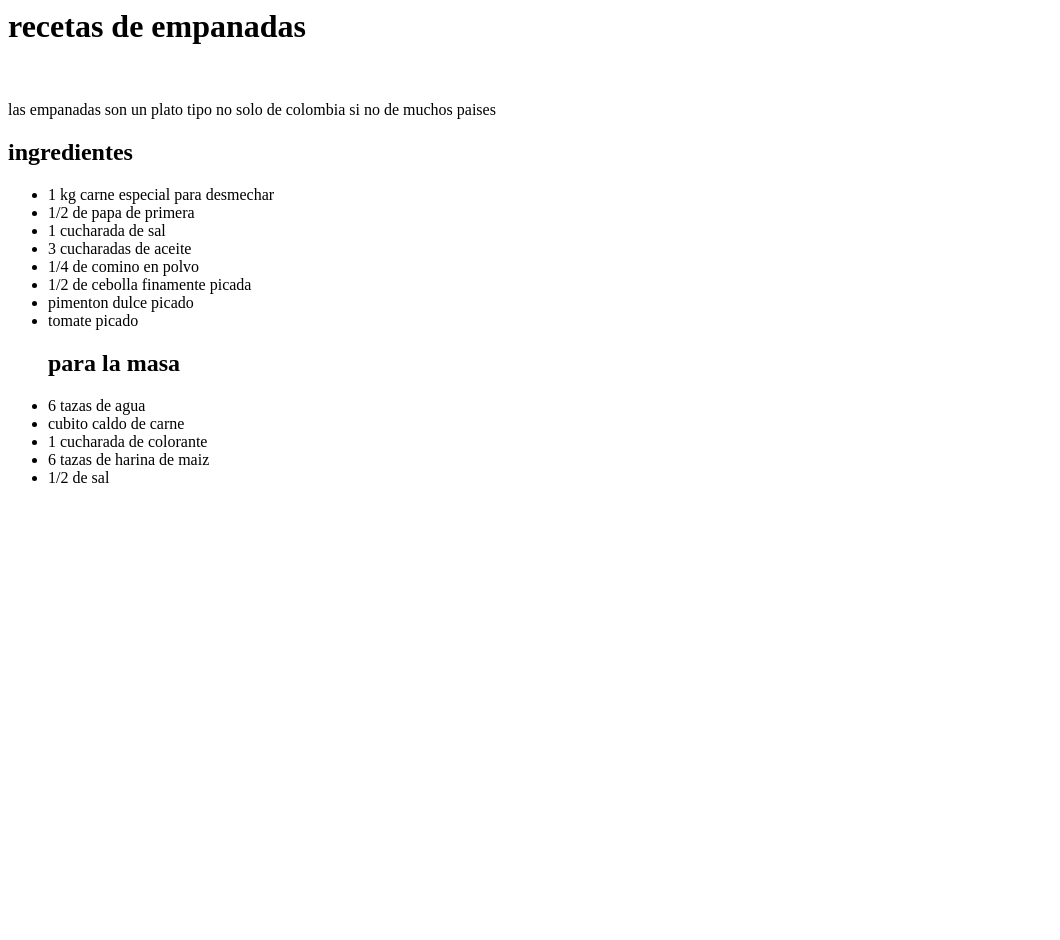
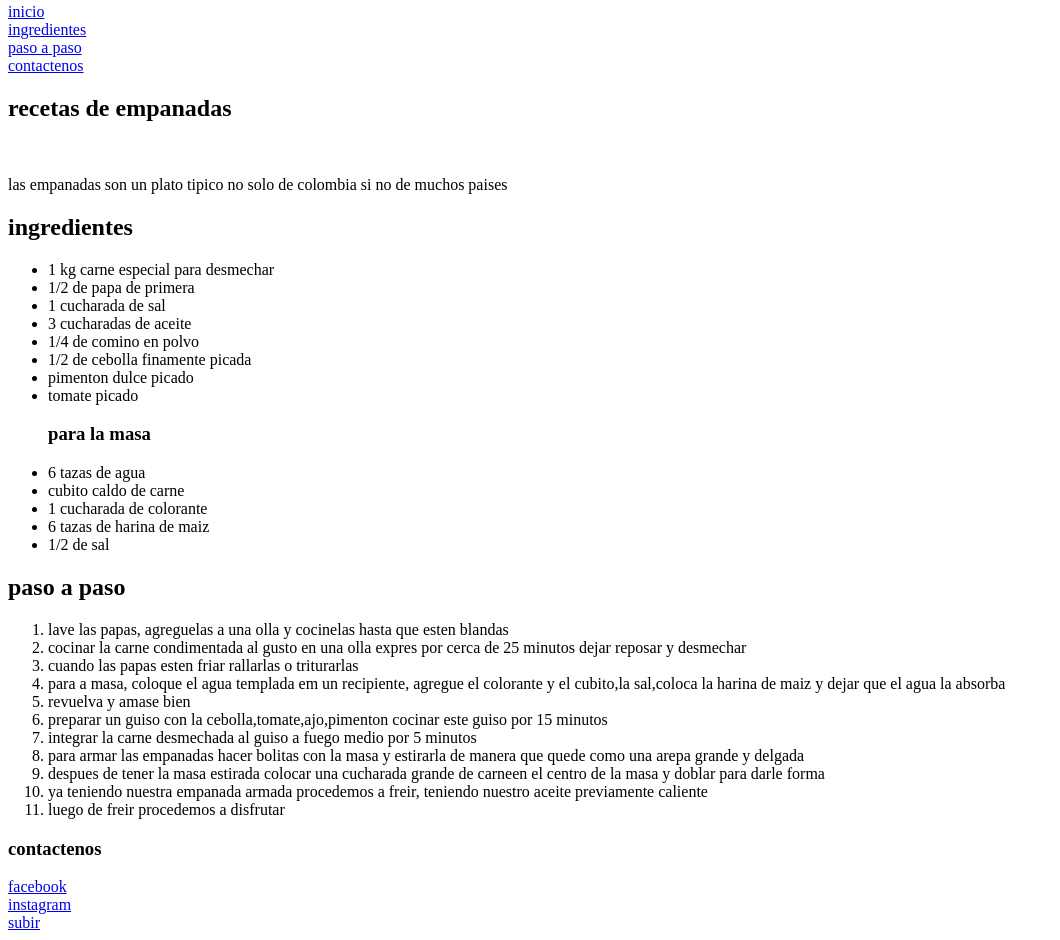
Before and after one commit to eusbeidy/bit02html, a plain HTML site: page website/receta-de-empanadas.html in a window 1280 px wide. Shown: the part 258-1198 px from the top of the page, without its empty margins (0-1060 px from the left). Before the commit the page ends 800 px from the top, so only its background shows below. Drawn offline with Linux system fonts and the light colour scheme.

Commit message:
se actualizo recetas de empanadas

```diff
--- a/website/receta-de-empanadas.html
+++ b/website/receta-de-empanadas.html
@@ -10,13 +10,24 @@
     <title>recetas</title>
 </head>
 <body>
-    <figure>
+    <header>
+        <figure>
         <img src="empanadas.jpg" alt="foto empanadas"/>
-    </figure>
-    <header>
+     </figure>
+    </header>
+    <nav>
+        <a href="#nicio">inicio</a><br>
+        <a href="#ingredientes">ingredientes</a><br>
+        <a href="#paso a paso">paso a paso</a><br>
+        <a href="#contactenos">contactenos</a>
+    </nav>
+    <main>
+        <section id="inicio">
         <h1>recetas de empanadas</h1>
         <br>
-        <p>las empanadas son un plato tipo no solo de colombia si no de muchos paises</p>
+        <p>las empanadas son un plato tipico no solo de colombia si no de muchos paises</p>
+        </section>
+        <section id="ingredientes">
         <h2>ingredientes</h2>
         <ul>
             <li>1 kg carne especial para desmechar</li>
@@ -26,14 +37,43 @@
             <li>1/4 de comino en polvo</li>
             <li>1/2 de cebolla finamente picada</li>
             <li>pimenton dulce picado</li>
-            <li>tomate picado</li>
-        <h2>para la masa</h2>
+            <li>tomate picado </li>
+        <h3>para la masa</h3>
              <li>6 tazas de agua</li>
              <li>cubito caldo de carne</li>
              <li>1 cucharada de colorante</li>
              <li>6 tazas de harina de maiz</li>
              <li> 1/2 de sal</li>
         </ul>
+        </section>
+        <section id="paso a paso">
+        <h2>paso a paso</h2>
+        <ol>
+            <li>lave las papas, agreguelas a una olla y cocinelas hasta que esten blandas</li>
+            <li>cocinar la carne condimentada al gusto en una olla expres por cerca de 25  minutos dejar reposar y desmechar</li>
+            <li>cuando las papas esten friar rallarlas o triturarlas</li>
+            <li>para a masa, coloque el agua templada em un recipiente, agregue el colorante y el cubito,la sal,coloca la harina de maiz y dejar que el agua la absorba</li>
+            <li>revuelva y amase bien</li>
+            <li>preparar un guiso con la cebolla,tomate,ajo,pimenton cocinar este guiso por 15 minutos</li>
+            <li>integrar la carne desmechada al guiso a fuego medio por 5 minutos</li>
+            <li>para armar las empanadas hacer bolitas con la masa y estirarla de manera que quede como una arepa grande y delgada</li>
+            <li>despues de tener la masa estirada colocar una cucharada grande de carneen el centro de la masa y doblar para darle forma   </li>
+            <li>ya teniendo nuestra empanada armada procedemos a freir, teniendo nuestro aceite previamente caliente</li>
+            <li>luego de freir procedemos a disfrutar</li>
+        </ol>
+        </section>
+        </main>
+        <aside>
+            <section id="contactenos">
+                <h3>contactenos</h3>
+        <a href="https://www.facebook.com/eusbeiidy.fernaandez">facebook</a>
+        <br>
+        <a href="https://www.instagram.com/eusfdz/">instagram</a>
+            </section>
+        </aside>
+        <footer>
+            <a href="#inicio">subir</a>
+        </footer>
 
     </header>
     </body>
```
